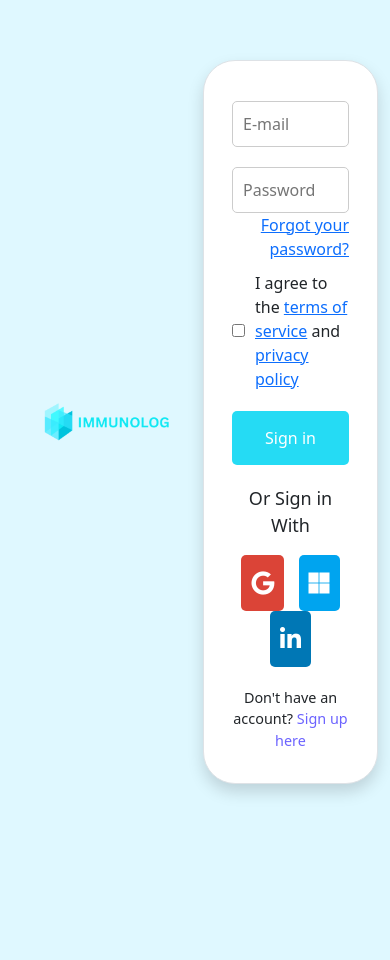
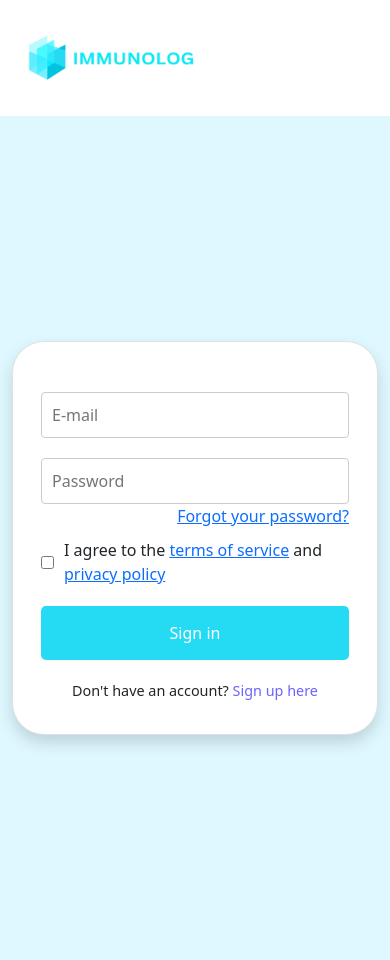
Before and after one commit to kure690/Immunolog, a Django app: page /signin in a window 390 px wide. Before the commit the page ends 795 px from the top, so only its background shows below. Run offline with Django 5.2, Linux system fonts and the light colour scheme.

Commit message:
[Frontend changes and adjustments][Adjustments with the signin, signup and index.html file to make it more responsive]

```diff
--- a/Immunolog/settings.py
+++ b/Immunolog/settings.py
@@ -91,7 +91,7 @@ DATABASES = {
         'ENGINE': 'django.db.backends.postgresql',
         'NAME': 'Immunolog',
         'USER': 'postgres',
-        'PASSWORD': 'Generic123',
+        'PASSWORD': '1234',
         'HOST': 'localhost',
         'PORT': '5432'
     }
--- a/static/css/style.css
+++ b/static/css/style.css
@@ -33,8 +33,8 @@ header {
 }
 
 .head-section {
-    background-color: #ffffff; /* Changed background color to blue */
-    background-color: #ffffff; /* Changed background color to blue */
+    background-color: #ffffff;
+    background-color: #ffffff;
 }
 
 .btn-primary {
@@ -99,10 +99,10 @@ body.d-flex.flex-column.min-vh-100 {
 .container {
     flex: 1;
     display: flex;
-    flex-direction: row; /* Default to row */
-    flex-wrap: wrap; /* Allow wrapping of flex items */
+    flex-direction: row;
+    flex-wrap: wrap;
     justify-content: center;
-    align-items: stretch; /* Ensure both sides stretch to fill the height */
+    align-items: stretch;
 }
 
 .title {
@@ -120,9 +120,9 @@ body.d-flex.flex-column.min-vh-100 {
 }
 
 .title .logo {
-    max-width: 100%; /* Ensure the image scales with the container */
-    height: auto; /* Maintain aspect ratio */
-}
+    max-width: 100%;
+    height: auto;
+} /* Added closing brace */
 
 .site-title {
     font-size: 2.5em;
@@ -246,17 +246,21 @@ button.linkedin {
 input[type="email"],
 input[type="password"],
 input[type="text"] {
-    margin-bottom: 20px;
-    padding: 10px;
+    width: 100%;
+    padding: 0.625em;
+    margin: 0.625em 0;
+    box-sizing: border-box;
+    border: 1px solid #ccc;
+    border-radius: 0.25em;
     font-size: 1em;
-    border: 1px solid #ccc;
-    border-radius: 5px;
-    width: 100%;
 }
 
 /* sign up */
 
 .box-area2 {
+    flex:1;
+    flex-direction: column;
+    flex-wrap: wrap;
     margin: auto;
     padding: 30px;
     width: 500px;
--- a/templates/authentication/signin.html
+++ b/templates/authentication/signin.html
@@ -16,12 +16,17 @@
 </head>
 
 <body class="d-flex flex-column min-vh-100">
+    <header>
+        <div class="head-section">
+        <nav class="navbar navbar-expand-lg">
+            <div class="container">
+              <div class="featured-image">
+                <img src="{% static 'images/Immunolog-logo.png' %}" alt="Immunolog" width="200" height="100">
+              </div>
+          </nav>
+          </div>
+    </header>
     <div class="container my-auto">
-        <div class="title">
-            <div class="content">
-                <img src="{% static 'images/Immunolog-logo.png' %}" alt="Immunolog" class="logo">
-            </div>
-        </div>
         <div class="container d-flex justify-content-center align-items-center min-vh-100">
             <div class="row border rounded-5 p-3 bg-white shadow box-area">
                 <div class="col-md-12 rounded-4 d-flex justify-content-center align-items-center flex-column left-box" style="
@@ -40,14 +45,6 @@
                         </div>
                         <button type="submit"><a href="{% url 'dashboard' %}">Sign in</a></button>
                     </form>
-            <div class="socials">
-                <p>Or Sign in With</p>
-                <div class="social-buttons">
-                    <button class="google"><i class="fab fa-google"></i></button>
-                    <button class="microsoft"><i class="fab fa-microsoft"></i></button>
-                    <button class="linkedin"><i class="fa-brands fa-linkedin-in"></i></i></button>
-                </div>
-            </div>
                     <p class="signup-link">Don't have an account? <a href={% url 'signup' %}>Sign up here</a></p>
                 </div>
             </div>
```
Also changed, not shown: other parts of static/css/style.css (+12 -12 lines), templates/authentication/signup.html (+32 -20 lines), package-lock.json. Lines whose indentation alone changed are shown as unchanged.
